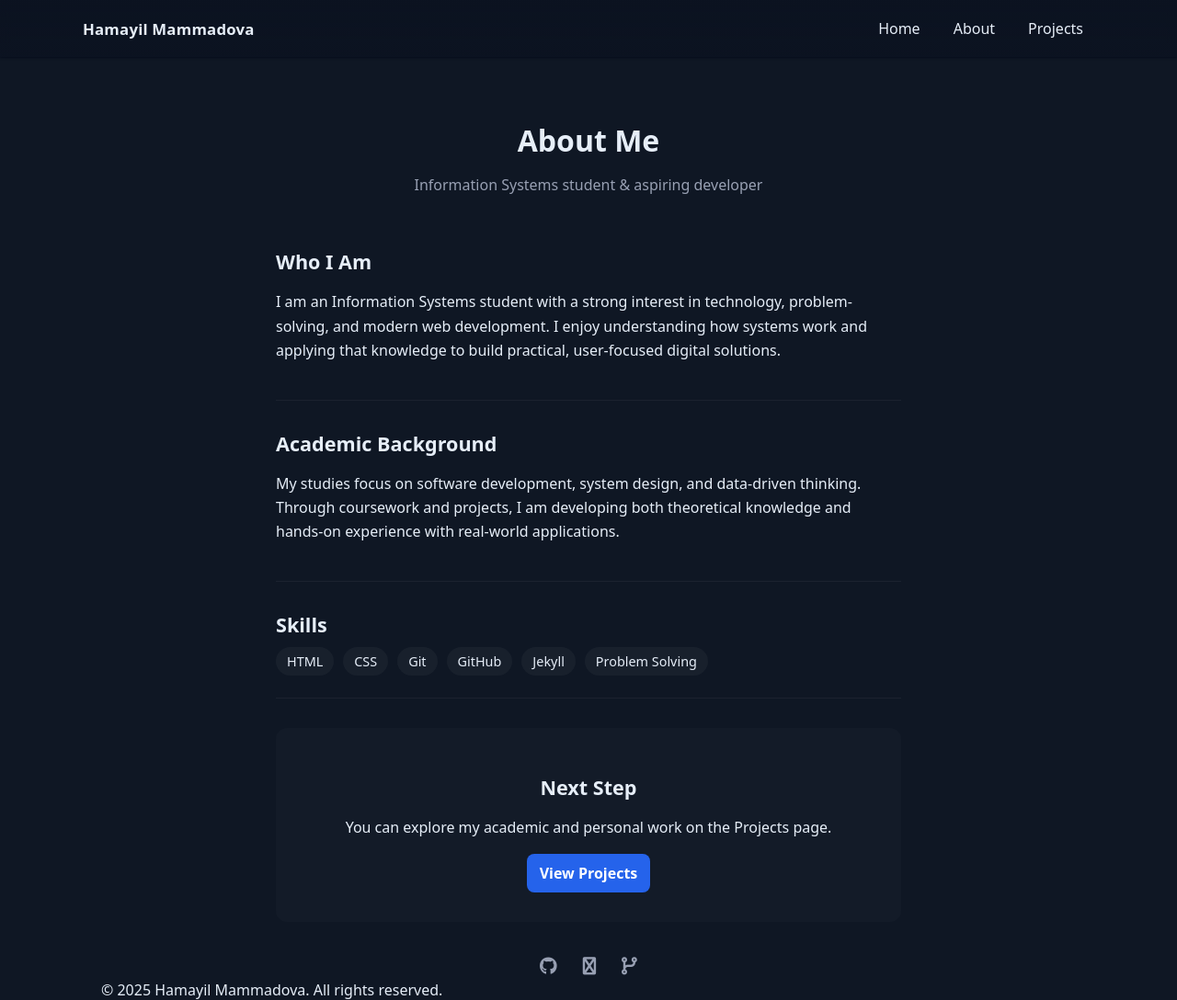
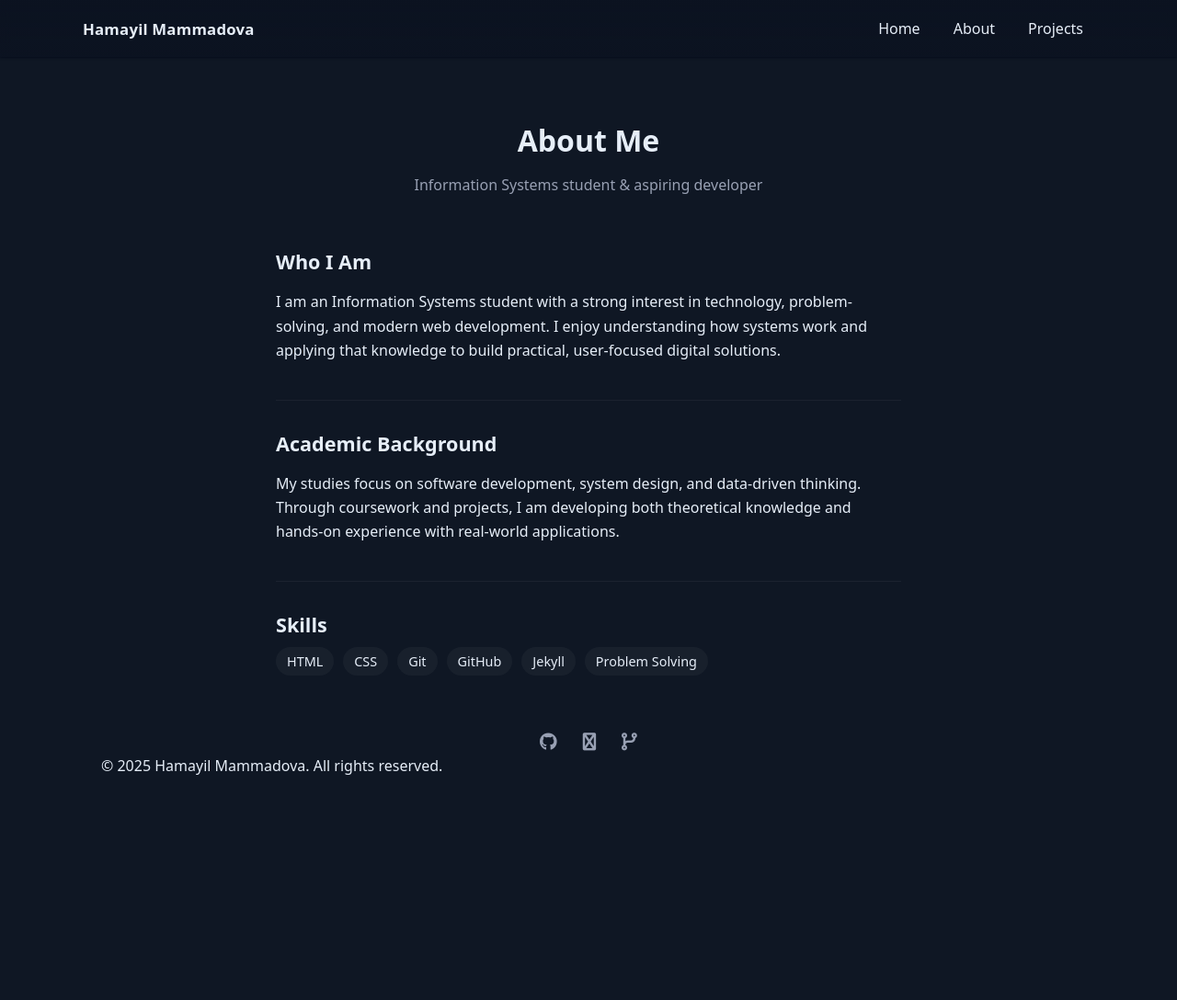
Before and after one commit to hemayilm/hemayilm.github.io, a Jekyll site: the page built from about.markdown, in a window 1280 px wide and 1088 px high. Shown: the whole window at 92% size. Built offline with Jekyll 4.4.1, drawn with Linux system fonts in a browser that asks for light colours.

Commit message:
Home and About Page last changes

```diff
--- a/_layouts/default.html
+++ b/_layouts/default.html
@@ -3,19 +3,16 @@
 <head>
   <meta charset="UTF-8">
   <meta name="viewport" content="width=device-width, initial-scale=1.0">
-  <title>{{ page.title | default: "Hamayil Mammadova" }}</title>
+  <title>{{ page.title }} | {{ site.title }}</title>
 
-  <!-- Link to global CSS -->
+  <!-- Site CSS -->
   <link rel="stylesheet" href="{{ '/assets/css/styles.css' | relative_url }}">
 
-
-  <!-- Font Awesome for icons -->
+  <!-- Font Awesome -->
   <link rel="stylesheet" href="https://cdnjs.cloudflare.com/ajax/libs/font-awesome/6.4.0/css/all.min.css">
-
 </head>
 <body>
-
-  <!-- Navbar Include -->
+  <!-- Navbar -->
   {% include navbar.html %}
 
   <!-- Page Content -->
--- a/about.markdown
+++ b/about.markdown
@@ -9,6 +9,7 @@ title: "About"
 </header>
 
 <main class="container section--narrow">
+
   <section class="section content-block">
     <h2>Who I Am</h2>
     <p>
@@ -37,15 +38,3 @@ title: "About"
       <span class="skill">GitHub</span>
       <span class="skill">Jekyll</span>
       <span class="skill">Problem Solving</span>
-    </div>
-  </section>
-
-  <section class="section content-block content-block--center">
-    <h2>Next Step</h2>
-    <p>
-      You can explore my academic and personal work on the Projects page.
-    </p>
-    <a href="{{ '/projects/' | relative_url }}" class="btn btn--primary">
-      View Projects
-    </a>
-  </section>
```
Also changed, not shown: other parts of _layouts/default.html (+11 -3 lines).
